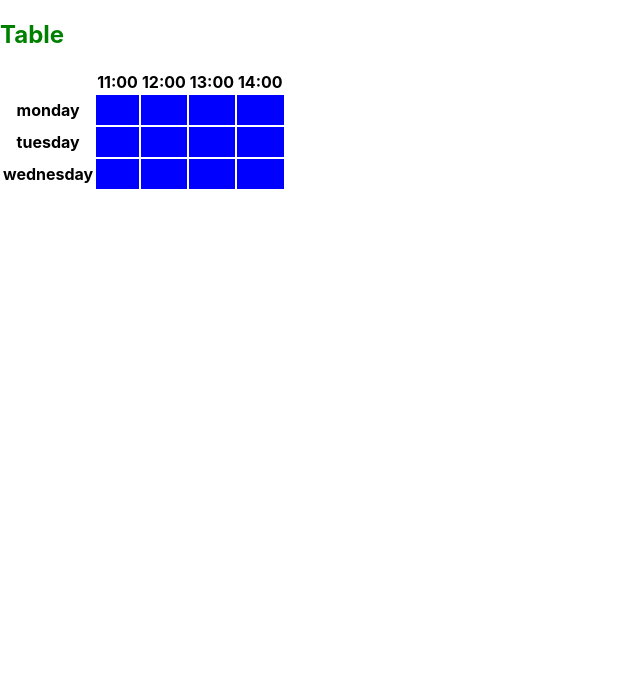
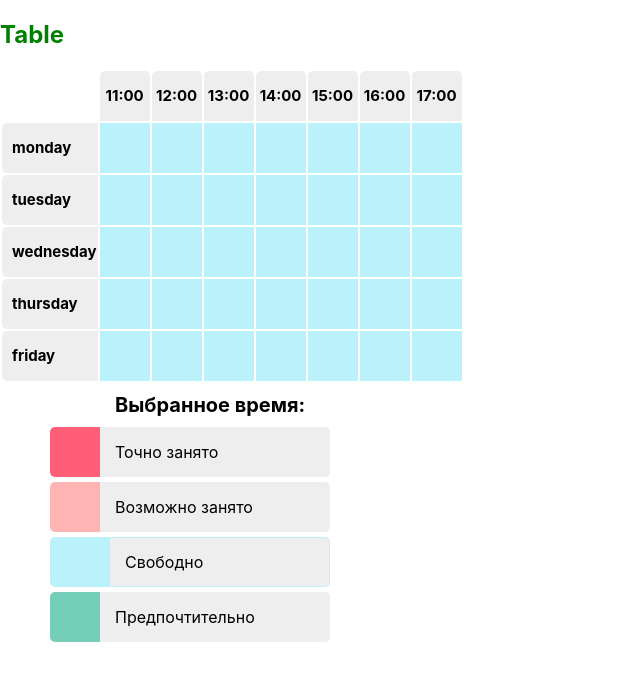
Before and after one commit to fmvasilenko/calendar, a React (Create React App) app: page /table in a window 1280 px wide. Shown: the top 680 px of the page, without its empty margins (0-640 px from the left). Built offline with nearby package versions, Linux system fonts and the light colour scheme.

Commit message:
connected table to redux

```diff
--- /dev/null
+++ b/src/components/Table/Table.style.ts
@@ -0,0 +1,22 @@
+import styled from 'styled-components';
+
+const Hour = styled.th`
+  height: 50px;
+  font-size: 15px;
+  border-radius: 5px 5px 0 0;
+  background: #eee;
+`;
+
+const Day = styled.th`
+  height: 50px;
+  font-size: 15px;
+  text-align: left;
+  padding-left: 10px;
+  border-radius: 5px 0 0 5px;
+  background: #eee;
+`;
+
+export {
+  Hour,
+  Day,
+};
--- a/src/components/Table/Table.tsx
+++ b/src/components/Table/Table.tsx
@@ -1,19 +1,24 @@
 import { useState } from 'react';
+import { useSelector } from 'react-redux';
+import { ReduxStore } from '../../core/rootReducer';
+import MomentStatus from '../../types/MomentStatus.types';
 import TableCell from '../TableCell/TableCell';
+import { Hour, Day } from './Table.style';
 import { Props } from './Table.types';
 
 const Table = (props: Props): JSX.Element => {
   const { days, hours } = props;
-  const matrix = days.map(() => hours.map(() => 1));
+  const matrix: MomentStatus[][] = days.map(() => hours.map(() => 'free'));
   const [ state, setState ] = useState(matrix);
+  const tool = useSelector((store: ReduxStore) => store.tool);
 
   const clickHandler = (clickedRow: number, clickedColumn: number) => {
     setState(state.map((row, rowNumber) => {
       return row.map((column, columnNumber) => {
-        if (clickedRow === rowNumber && clickedColumn === columnNumber) return 2;
+        if (clickedRow === rowNumber && clickedColumn === columnNumber) return tool;
         return state[rowNumber][columnNumber];
       });
-    }));
+    }))
   }
 
   return (
@@ -21,14 +26,14 @@ const Table = (props: Props): JSX.Element => {
       <thead>
         <tr>
           <th></th>
-          { hours.map((hour) => <th>{ hour }</th>) }
+          { hours.map((hour) => <Hour>{ hour }</Hour>) }
         </tr>
       </thead>
       <tbody>
         {
           state.map((row, rowNumber) => (
             <tr>
-              <th>{ days[rowNumber] }</th>
+              <Day>{ days[rowNumber] }</Day>
               { row.map((column, columnNumber) => <TableCell
                   key={`${rowNumber}${columnNumber}`}
                   status={ state[rowNumber][columnNumber] }
--- a/src/components/TableCell/TableCell.style.ts
+++ b/src/components/TableCell/TableCell.style.ts
@@ -1,16 +1,19 @@
 import styled from 'styled-components';
+import getMomentStatusColor from '../../helpers/getMomentStatusColor';
+import { StyleProps } from './TableCell.types';
 
-const Cell = styled.td`
-  background: green;
-  width: 30px;
-  height: 30px;
-`;
+const Cell = styled.td<StyleProps>`
+  width: 50px;
+  height: 50px;
+  background: ${(props: StyleProps) => getMomentStatusColor(props.status)};
+  cursor: pointer;
+  border: 0 solid white;
 
-const CellMiddle = styled(Cell)`
-  background: blue;
+  &:hover {
+    border: 2px solid white;
+  }
 `;
 
 export {
   Cell,
-  CellMiddle
-}
+};
--- a/src/components/TableCell/TableCell.tsx
+++ b/src/components/TableCell/TableCell.tsx
@@ -1,13 +1,8 @@
-import { Cell, CellMiddle } from './TableCell.style';
+import { Cell } from './TableCell.style';
 import { Props } from './TableCell.types';
 
-const TableCell = (props: Props): JSX.Element => {
-  const { status, row, column, callBack } = props;
-
-  switch (status) {
-    case 1: return <CellMiddle onClick={ () => callBack(row, column) }/>;
-    default: return <Cell onClick={ () => callBack(row, column) }/>
-  }
-}
+const TableCell = ({
+  status, row, column, callBack,
+}: Props): JSX.Element => <Cell status={status} onClick={ () => callBack(row, column) }/>
 
 export default TableCell;
--- a/src/core/tool/reducer.ts
+++ b/src/core/tool/reducer.ts
@@ -1,6 +1,7 @@
+import MomentStatus from '../../types/MomentStatus.types';
 import { ToolAction } from './tool.types';
 
-const toolReducer = (state = 'free', action: ToolAction) => {
+const toolReducer = (state: MomentStatus = 'free', action: ToolAction): MomentStatus => {
   switch (action.type) {
     case 'SET_TOOL': return action.payload;
     default: return state;
--- a/src/pages/Table/Table.tsx
+++ b/src/pages/Table/Table.tsx
@@ -1,9 +1,10 @@
 import CalendarTable from '../../components/Table/Table';
+import ToolsPanel from '../../components/ToolsPanel/ToolsPanel';
 import { Title } from './Table.style';
 
 const tableProps = {
-  days: ['monday', 'tuesday', 'wednesday'],
-  hours: ['11:00', '12:00', '13:00', '14:00']
+  days: ['monday', 'tuesday', 'wednesday', 'thursday', 'friday'],
+  hours: ['11:00', '12:00', '13:00', '14:00', '15:00', '16:00', '17:00']
 }
 
 const Table = (): JSX.Element => {
@@ -11,6 +12,7 @@ const Table = (): JSX.Element => {
     <>
       <Title>Table</Title>
       <CalendarTable {...tableProps}/>
+      <ToolsPanel />
     </>
   );
 }
```
Also changed, not shown: src/components/TableCell/TableCell.types.ts (+9 -2 lines), 1 other file (tests, documents, lock files or other folders).
